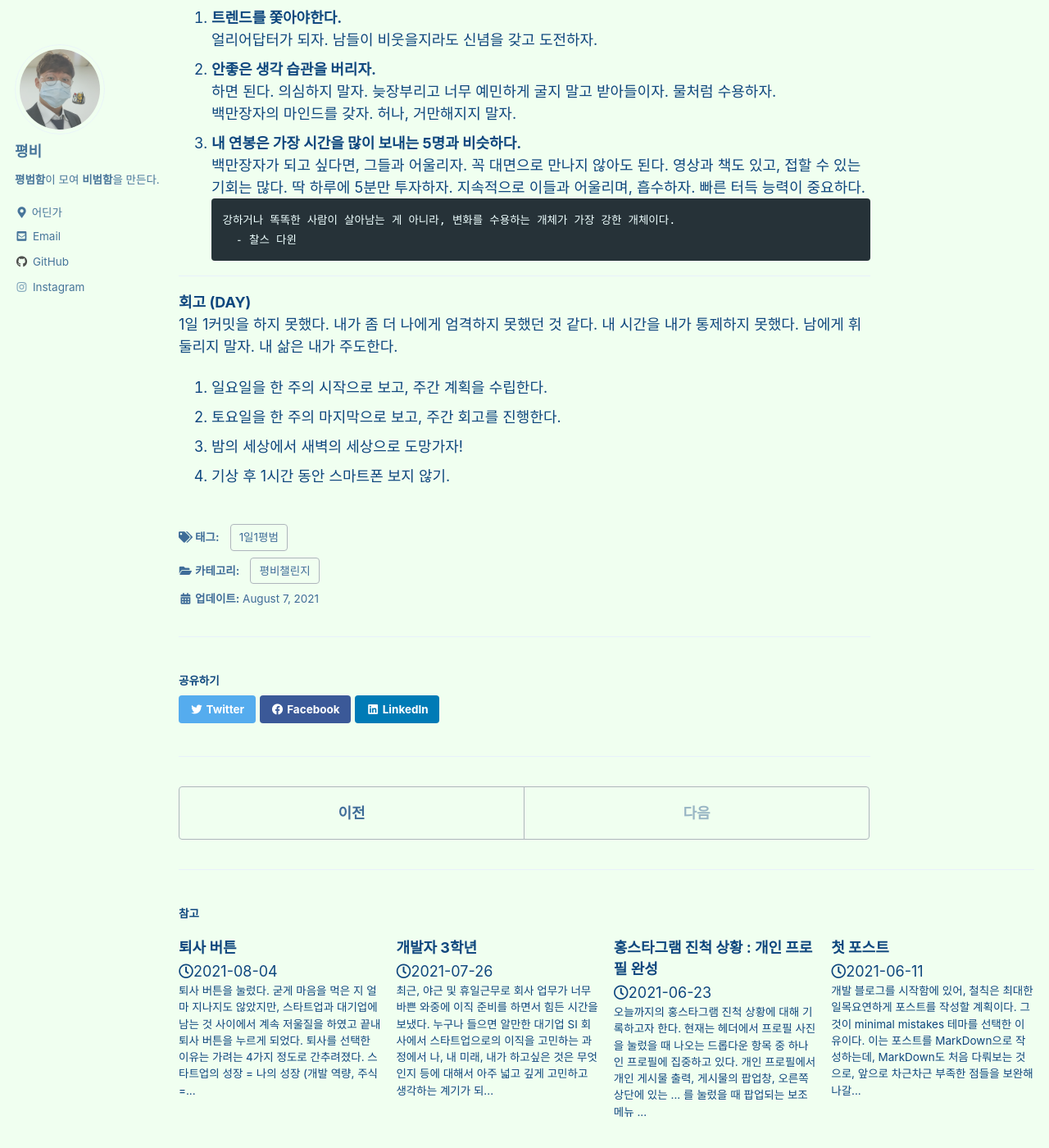
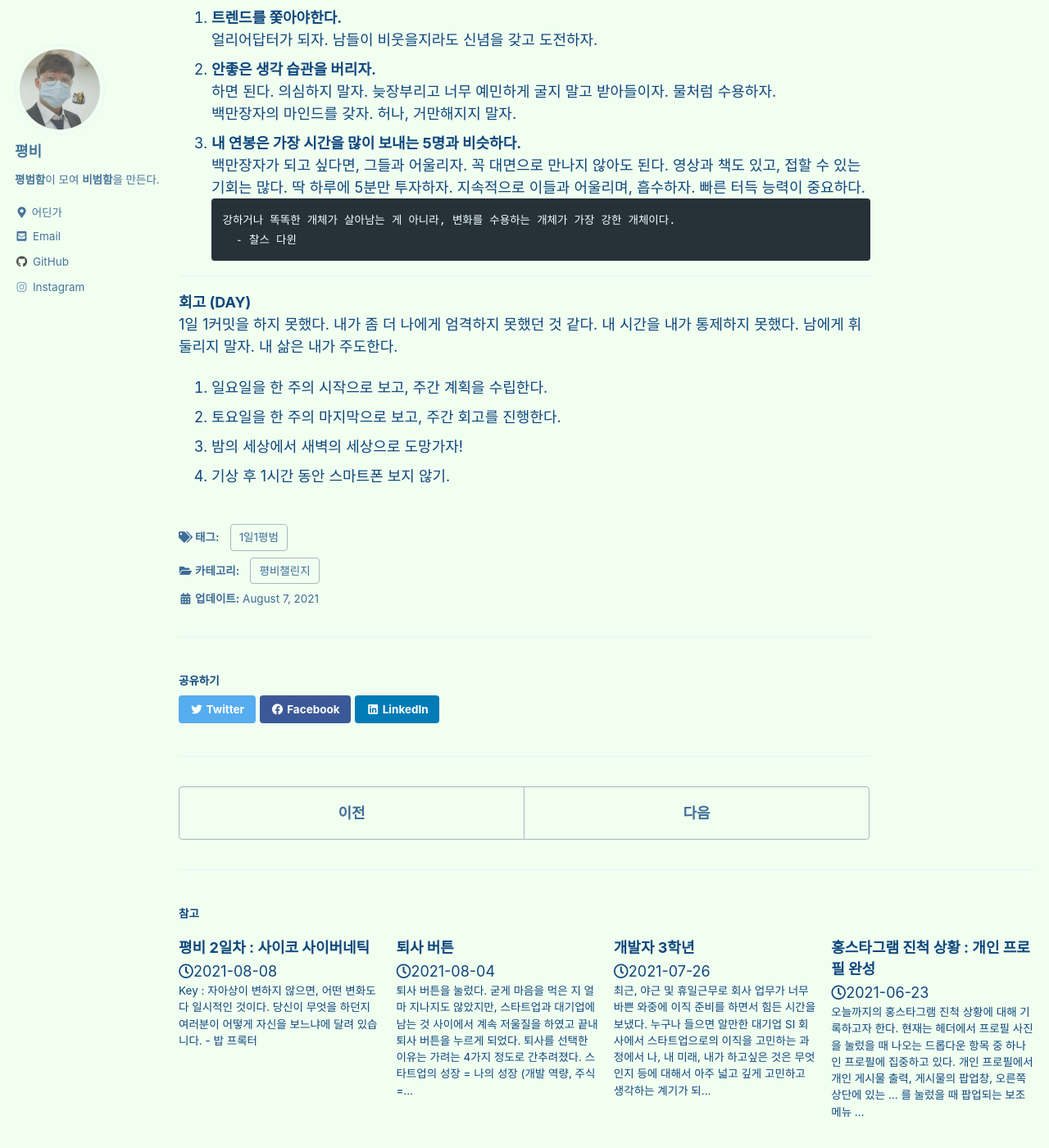
Before and after one commit to rlaghdcjf12/rlaghdcjf12.github.io, a Jekyll site: the page built from _posts/Ordinary/2021-08-07-Genesis-Day.md, in a window 1280 px wide and 1400 px high, scrolled down 465 px. Shown: the whole window at 82% size. Built offline with Jekyll 4.4.1, drawn with Linux system fonts in a browser that asks for light colours; cached includes are drawn as plain includes; some of the changed lines change nothing that is shown; some of the changed text lies outside the part shown.

Commit message:
[POST] 평비 2일차 : 사이코 사이버네틱

````diff
--- a/_posts/Ordinary/2021-08-07-Genesis-Day.md
+++ b/_posts/Ordinary/2021-08-07-Genesis-Day.md
@@ -1,6 +1,6 @@
 ---
 permalink: /ordinary/1
-title: "평범함이 모여 비범함을 만든다."
+title: "평비 1일차 : 평범함이 모여 비범함을 만든다."
 date: 2021-08-07 08:31:12 -0400
 categories: 평비챌린지
 tags: 1일1평범
@@ -24,7 +24,7 @@ Key : 평범함이 모여 비범함을 만든다.
 3. **내 연봉은 가장 시간을 많이 보내는 5명과 비슷하다.**
 백만장자가 되고 싶다면, 그들과 어울리자. 꼭 대면으로 만나지 않아도 된다. 영상과 책도 있고, 접할 수 있는 기회는 많다. 딱 하루에 5분만 투자하자. 지속적으로 이들과 어울리며, 흡수하자. 빠른 터득 능력이 중요하다.
 ```
-강하거나 똑똑한 사람이 살아남는 게 아니라, 변화를 수용하는 개체가 가장 강한 개체이다.
+강하거나 똑똑한 개체가 살아남는 게 아니라, 변화를 수용하는 개체가 가장 강한 개체이다.
   - 찰스 다윈
 ```
 
--- /dev/null
+++ b/_posts/Ordinary/2021-08-08-2nd-Day.md
@@ -0,0 +1,30 @@
+---
+permalink: /ordinary/2
+title: "평비 2일차 : 사이코 사이버네틱"
+date: 2021-08-08 11:31:12 -0400
+categories: 평비챌린지
+tags: 1일1평범
+---
+Key : 자아상이 변하지 않으면, 어떤 변화도 다 일시적인 것이다.
+```
+당신이 무엇을 하던지 여러분이 어떻게 자신을 보느냐에 달려 있습니다.
+  - 밥 프록터
+```
+
+여자친구와 결혼에 대해서 이야기를 많이 한다. 각자 결혼에 대해서 생각하는 그림이 있다. 나는 여자친구에게 걱정이나 불안, 의심이 많았던 것 같다. 나는 서로에게 서로의 가족은 중요하다고 생각한다. 또, 각자의 삶을 존중해야 한다고 생각한다. 그것을 너무 강요했던 것 같다. 여자친구도 나만큼 생각도 많고 고민도 많은데, 충분히 스스로 그리고 있는 그림이 있을텐데, 내 생각을 강요하면 안되겠다. 나 자신부터 바뀌어야겠다고 다짐해본다.
+
+---
+**성공한 사람들과의 시간**
+`밥 프록터 from 성공비밀 youtube`
+사이버네틱 : 설정된 목표와의 오차를 계산하여 좌표 메커니즘에 정보를 전달하여 결과를 수정하고 목표를 위해 어떻게든 나아가는 것.
+1. **온도 조절계**
+70도에 설정된 자동 온도 조절 장치가 있다. 현재 온도가 65도라면 온도 조절계가 정해진 목표와 오차를 계산하고, 불을 지펴 온도를 다시 70도가 되도록 조절합니다.
+2. **여객기 오토파일럿**
+하늘에 여객기가 있다. 비행기가 선로를 이탈하면, 목표치와 오차를 계산하여 오토파일럿이 비행 패턴을 다시 복구시킵니다. 결국 다시 선로로 복귀합니다.
+3. **자아상**
+여러분은 무의식(자아상)에 갇혀있습니다. 이 자아상은 사이버네틱 시스템처럼 동작합니다. **자아상이 과체중이라고 설정되어 있다면,** 물론 인정하기 싫지만 무의식에서는 본인이 과체중이라고 생각합니다. 의식이 다이어트를 결심하고 즉시 실행에 옮깁니다. 안 좋은 음식을 삼가고 운동을 하면서 노력을 합니다. 하지만, 핵심은 **과체중이라고 설정된 자아상을 바꾸지 않으면,** 자아상에 있는 사이버네틱 시스템이 오차를 계산하여 즉각적으로 빠진 살을 감지하고 **다시 살을 찌우게 됩니다.**
+
+---
+**회고 (DAY)**
+날씨도 알아보지 않고 등산을 계획했다가 비가 와서 등산을 못하게 되었다고 날씨를 욕할 것은 없는 것 같다. 내가 날씨를 알아보지 않은 것이다. 날씨를 알아보고, 등산이 아닌 실내에서 할 수 있는 활동을 계획했어야 했다.
+이는, 등산을 가고 싶거나 날씨를 알아봐야한다는 것을 말하려는 것이 아니다. 모든 것을 물 흘러가듯 받아들이고, 그 물 속에서 헤엄을 치는 것을 목표로 해야할 것 같다. 내가 통제하지 못할 부분들에 대해서 부정적으로 생각할 것이 아니라, 이 속에서 내가 영향을 미칠 수 있는 것들을 하면 되겠다고 생각하게 되었다.
````
